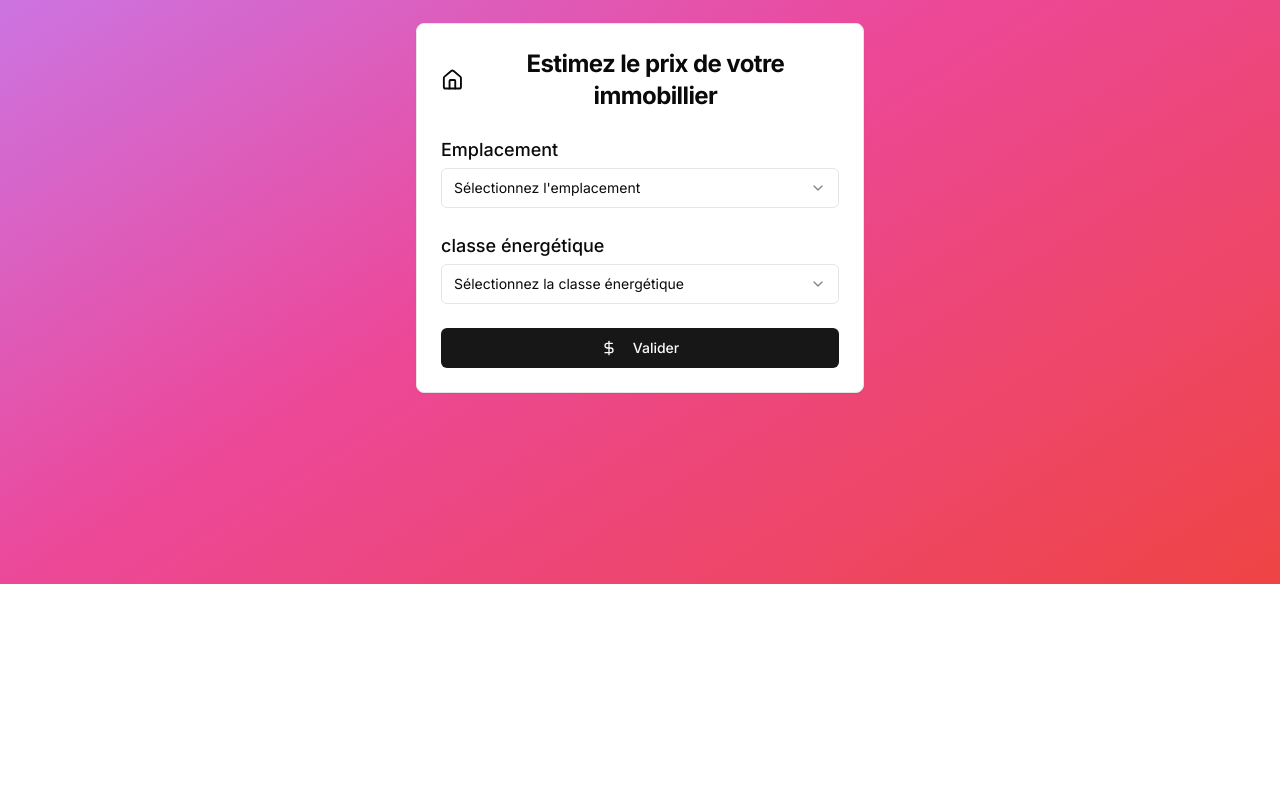
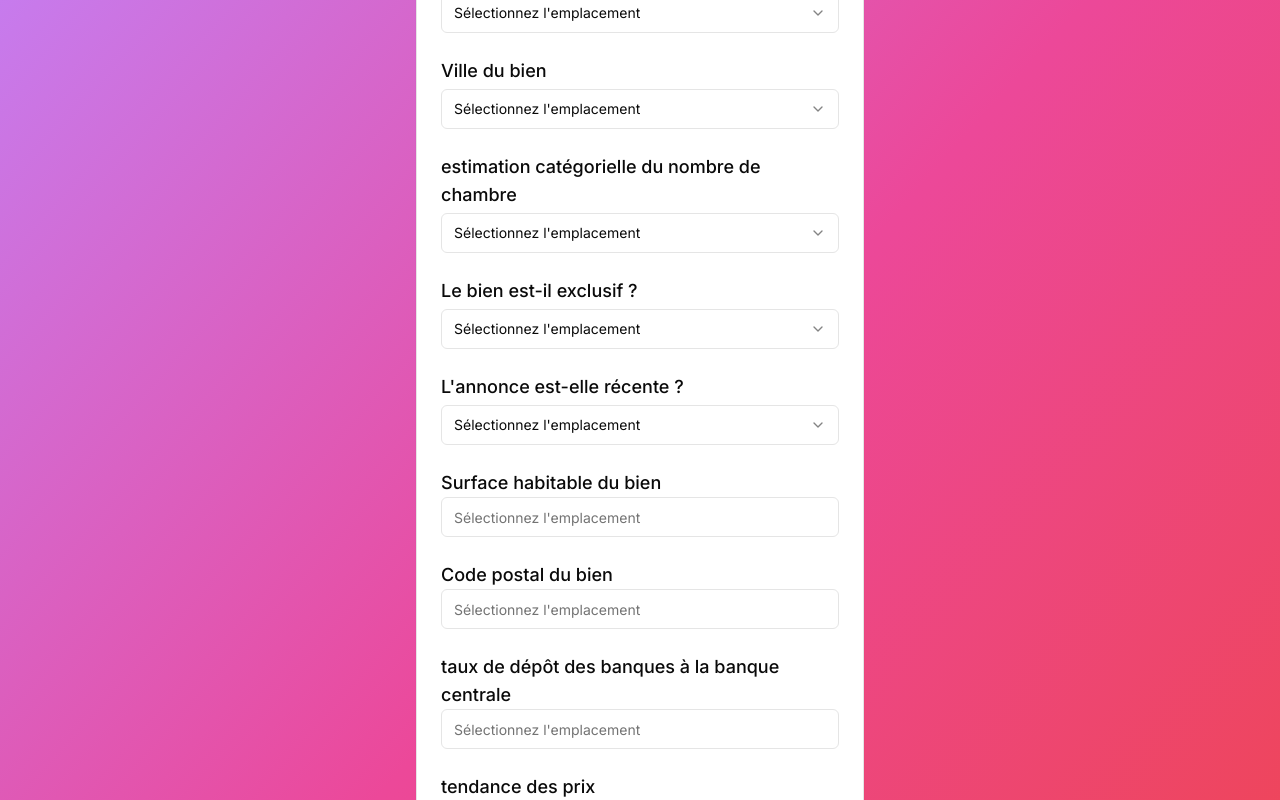
Before and after one commit to Florian-DAUVERGNE/NeuraPrice, a Next.js app in the folder Frontend/: page /realestate in a window 1280 px wide. Shown: the part 280-1080 px from the top of the page. Before the commit the page ends 864 px from the top, so only its background shows below. Built offline with nearby package versions, Linux system fonts and the light colour scheme.

Commit message:
feat: adapt interface to real estate variable model

```diff
--- a/Frontend/app/components/RealEstateForm.tsx
+++ b/Frontend/app/components/RealEstateForm.tsx
@@ -4,9 +4,18 @@ import DynamicForm from "./DynamicForm";
 import { House } from "lucide-react";
 import FormField from "./FormField.interface"
 
-const location = ["Paris"];
-
-const energyClass = ["A","B","C","D","E","F","G"]
+  const price_direction = ['Stayed the same', 'Decreased', 'Increased']
+  const City = ["Marseille", "Nantes", "Bordeaux", "Lyon", "Toulouse", "Asnieres-sur-Seine",
+  "Boulogne-Billancourt", "Aix-en-Provence", "Toulon", "Perpignan", "Cergy-Pontoise",
+  "Brest", "Rouen", "Montpellier", "Metz", "Avignon", "Nanterre", "Angers",
+  "Argenteuil", "Caen", "Paris", "Amiens", "Orleans", "Grenoble",
+  "Saint-Quentin-en-Yvelines", "Clermont-Ferrand", "Lille", "Tours", "Limoges",
+  "Strasbourg", "Courbevoie", "Saint-Etienne", "Versailles", "Reims", "Nancy",
+  "Nimes", "Dijon", "Besancon", "Le Havre", "Poitiers", "Saint-Denis",
+  "Mulhouse", "Rennes", "Le Mans", "Roubaix", "Tourcoing"]
+  const num_rooms_categorical = ['small', 'medium', 'large']
+  const isExclusiveness = [false, true]
+  const isNew = [false, true]
 
 const endpoint = "realestate"
 
@@ -14,31 +23,122 @@ export default function RealEstateForm() {
   const router = useRouter();
 
   interface RealEstateFormData {
-    location: string;
-    energyClass: string;
+    price_direction: string;
+    City: string;
+    num_rooms_categorical: string;
+    isExclusiveness: boolean;
+    isNew: boolean;
+    price_per_sq_m: number;
+    livingArea: number;
+    zipCode: number;
+    deposit_rate: number;
+    lagged_CPI: number;
+    volatility_value: number;
+    month: number;
+    year: number;
   }
 
   const fields: FormField[] = [
     {
-      name: "location",
-      label: "Emplacement",
+      name: "price_direction",
+      label: "évolution du prix",
       type: "select",
       placeholder: "Sélectionnez l'emplacement",
-      options: location,
+      options: price_direction,
       required: true,
     },
     {
-      name: "energyClass",
-      label: "classe énergétique",
+      name: "City",
+      label: "Ville du bien",
       type: "select",
-      placeholder: "Sélectionnez la classe énergétique",
-      options: energyClass,
+      placeholder: "Sélectionnez l'emplacement",
+      options: City,
+      required: true,
+    },
+    {
+      name: "num_rooms_categorical",
+      label: "estimation catégorielle du nombre de chambre",
+      type: "select",
+      placeholder: "Sélectionnez l'emplacement",
+      options: num_rooms_categorical,
+      required: true,
+    },
+    {
+      name: "isExclusiveness",
+      label: "Le bien est-il exclusif ?",
+      type: "select",
+      placeholder: "Sélectionnez l'emplacement",
+      options: isExclusiveness,
+      required: true,
+    },
+    {
+      name: "isNew",
+      label: "L'annonce est-elle récente ?",
+      type: "select",
+      placeholder: "Sélectionnez l'emplacement",
+      options: isNew,
+      required: true,
+    },
+    {
+      name: "livingArea",
+      label: "Surface habitable du bien",
+      type: "input",
+      placeholder: "Sélectionnez l'emplacement",
+      // options: livingArea,
+      required: true,
+    },
+    {
+      name: "zipCode",
+      label: "Code postal du bien",
+      type: "input",
+      placeholder: "Sélectionnez l'emplacement",
+      //options: zipCode,
+      required: true,
+    },
+    {
+      name: "deposit_rate",
+      label: "taux de dépôt des banques à la banque centrale",
+      type: "input",
+      placeholder: "Sélectionnez l'emplacement",
+      //options: deposit_rate,
+      required: true,
+    },
+    {
+      name: "indice des prix à la consommation",
+      label: "tendance des prix",
+      type: "input",
+      placeholder: "Sélectionnez l'emplacement",
+      //options: lagged_CPI,
+      required: true,
+    },
+    {
+      name: "volatility_value",
+      label: "tendance des prix",
+      type: "input",
+      placeholder: "Sélectionnez l'emplacement",
+      //options: volatility_value,
+      required: true,
+    },
+    {
+      name: "month",
+      label: "mois en cours (nombre)",
+      type: "input",
+      placeholder: "Sélectionnez l'emplacement",
+      //options: month,
+      required: true,
+    },
+    {
+      name: "year",
+      label: "Année en cours (nombre)",
+      type: "input",
+      placeholder: "Sélectionnez l'emplacement",
+      //options: year,
       required: true,
     }
   ];
 
   const handleFormSubmit = (data: RealEstateFormData) => {
-    if (!data.location || !data.energyClass) {
+    if (!data.price_direction || !data.City || !data.num_rooms_categorical || !data.isExclusiveness || !data.isNew || !data.livingArea || !data.zipCode || !data.deposit_rate || !data.lagged_CPI || !data.volatility_value || !data.month || !data.year)  {
       alert("Merci de remplir tous les champs !");
       return;
     }
```
